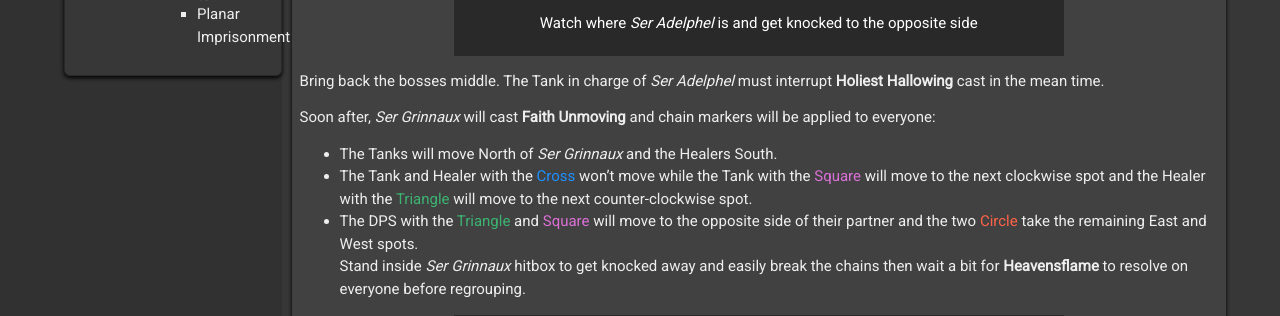
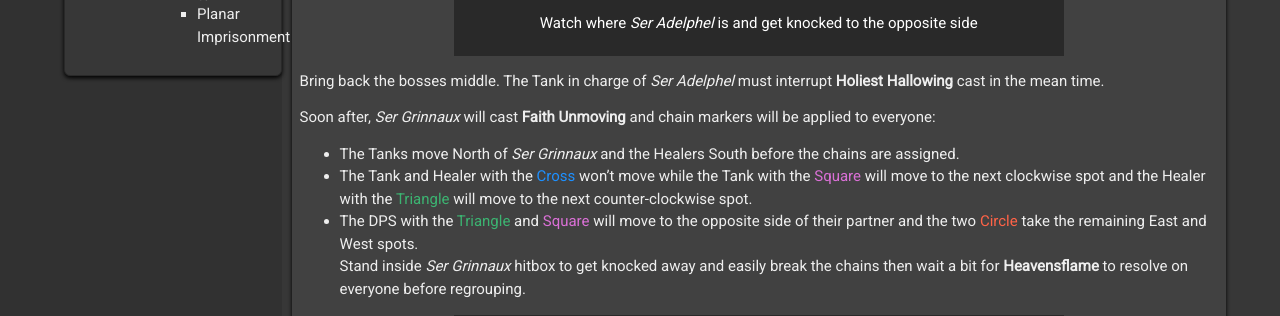
Before and after one commit to VacCrow/vaccrow.github.io, a Jekyll site: the page built from guides/ultimates/DSR.md, in a window 1280 px wide and 900 px high, scrolled down 4687 px, cut to the strip 115-431 px from the top of the window. Built offline with Jekyll 4.4.1, drawn with Linux system fonts in a browser that asks for light colours.

Commit message:
Update DSR.md

```diff
--- a/guides/ultimates/DSR.md
+++ b/guides/ultimates/DSR.md
@@ -152,7 +152,7 @@ The Tank with *Ser Adelphel* 's aggro will resume his course after the explosion
 Bring back the bosses middle. The Tank in charge of *Ser Adelphel* must interrupt **Holiest Hallowing** cast in the mean time.
 
 Soon after, *Ser Grinnaux* will cast **Faith Unmoving** and chain markers will be applied to everyone:
-+ The Tanks will move North of *Ser Grinnaux* and the Healers South.
++ The Tanks move North of *Ser Grinnaux* and the Healers South before the chains are assigned.
 + The Tank and Healer with the <span style="color: dodgerblue">Cross</span> won't move while the Tank with the <span style="color: Orchid">Square</span> will move to the next clockwise spot and the Healer with the <span style="color: MediumSeaGreen">Triangle</span> will move to the next counter-clockwise spot.
 + The DPS with the <span style="color: MediumSeaGreen">Triangle</span> and <span style="color: Orchid">Square</span> will move to the opposite side of their partner and the two <span style="color: Tomato">Circle</span> take the remaining East and West spots.
 Stand inside *Ser Grinnaux* hitbox to get knocked away and easily break the chains then wait a bit for **Heavensflame** to resolve on everyone before regrouping.
```
